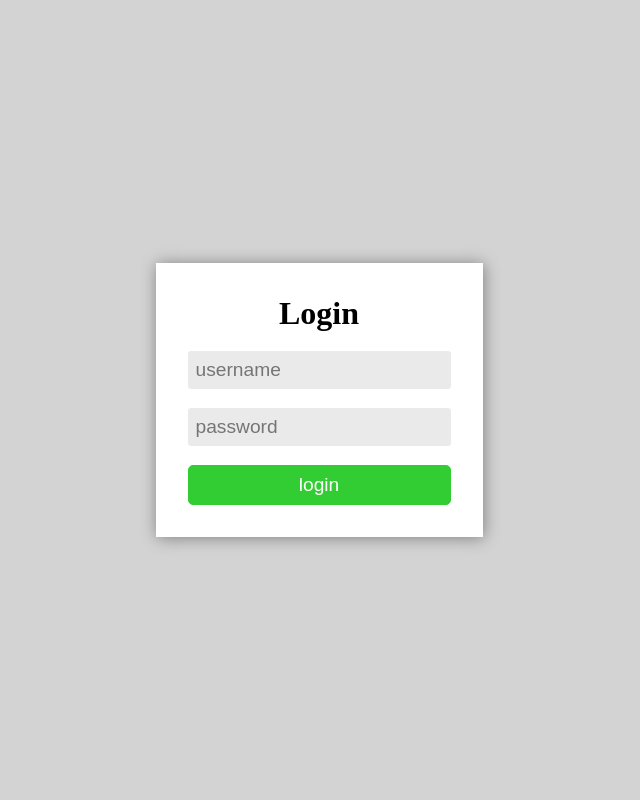
After one commit to M-dkhan/ProjectManagement, a Django app: page /accounts/form/ in a window 1280 px wide. The commit adds this page. Shown: the whole page, without its empty margins (321-961 px from the left). Run offline with Django 4.2, Linux system fonts and the light colour scheme.

Commit message:
added static form element

```diff
--- /dev/null
+++ b/static/css/form.css
@@ -0,0 +1,69 @@
+body{
+    font-size: 16px;
+    margin: 0;
+    padding: 0;
+    background-color: lightgray;
+}
+
+.form{
+    display: flex;
+    flex-direction: column;
+    gap: 1.2rem;
+    width: fit-content;
+    justify-content: center;
+    align-items: center;
+}
+
+.submit-btn{
+    background-color: limegreen;
+    border: 1px solid limegreen;
+    width: 100%;
+    height: auto;
+    padding: 0.5rem;
+    font-size: 1.2rem;
+    color: white;
+    border-radius: 5px;
+}
+
+.submit-btn:hover{
+    background-color: green;
+}
+
+
+.form-container{
+    display: flex;
+    flex-direction: column;
+    justify-content: center;
+    align-items: center;
+    gap: 1.2rem;
+    background-color: white;
+    width: fit-content;
+    padding: 2rem;
+    box-shadow: 1px 1px 15px gray;
+}
+
+label{
+    font-weight: bold;
+    font-size: 1.2rem;
+}
+
+.textbox{
+    font-size: 1.2rem;
+    border: none;
+    padding: 0.5rem;
+    border-radius: 0.2rem;
+    background-color: #eaeaea;
+    outline: none;
+}
+
+h1{
+    margin: 0;
+}
+
+.center{
+    width: 100vw;
+    height: 100vh;
+    display: flex;
+    justify-content: center;
+    align-items: center;
+}
--- a/templates/_base.html
+++ b/templates/_base.html
@@ -1,4 +1,5 @@
 {% load crispy_forms_tags %}
+{% load static %}
 
 <!DOCTYPE html>
 <html lang="en">
--- /dev/null
+++ b/templates/registration/form.html
@@ -0,0 +1,24 @@
+{% load static %}
+
+<!DOCTYPE html>
+<html lang="en">
+<head>
+    <meta charset="UTF-8">
+    <meta http-equiv="X-UA-Compatible" content="IE=edge">
+    <meta name="viewport" content="width=device-width, initial-scale=1.0">
+    <link rel="stylesheet" href="{% static 'css/form.css' %}">
+    <title>form</title>
+</head>
+<body>
+    <div class="center">
+        <div class="form-container">
+            <h1>Login</h1>
+            <form class="form">
+                <input class="textbox" type="text" placeholder='username' name="username">
+                <input class="textbox" placeholder='password' type="password" name="password">
+            <button type="submit" class="submit-btn">login</button>
+            </form>
+        </div>
+    </div>
+</body>
+</html>
--- a/users/urls.py
+++ b/users/urls.py
@@ -1,6 +1,7 @@
 from django.urls import path
-from .views import sign_up
+from .views import sign_up, form
 
 urlpatterns = [
-    path('signup/', sign_up, name="sign-up")
+    path('signup/', sign_up, name="sign-up"),
+    path('form/', form, name='form')
 ]
--- a/users/views.py
+++ b/users/views.py
@@ -19,3 +19,7 @@ def sign_up(request):
         'form':form,
     }
     return render(request, 'registration/signup.html',context)
+
+
+def form(request):
+    return render(request, 'registration/form.html')
```
Also changed, not shown: ProjectManagmentSystem/settings.py (+14 -6 lines).
